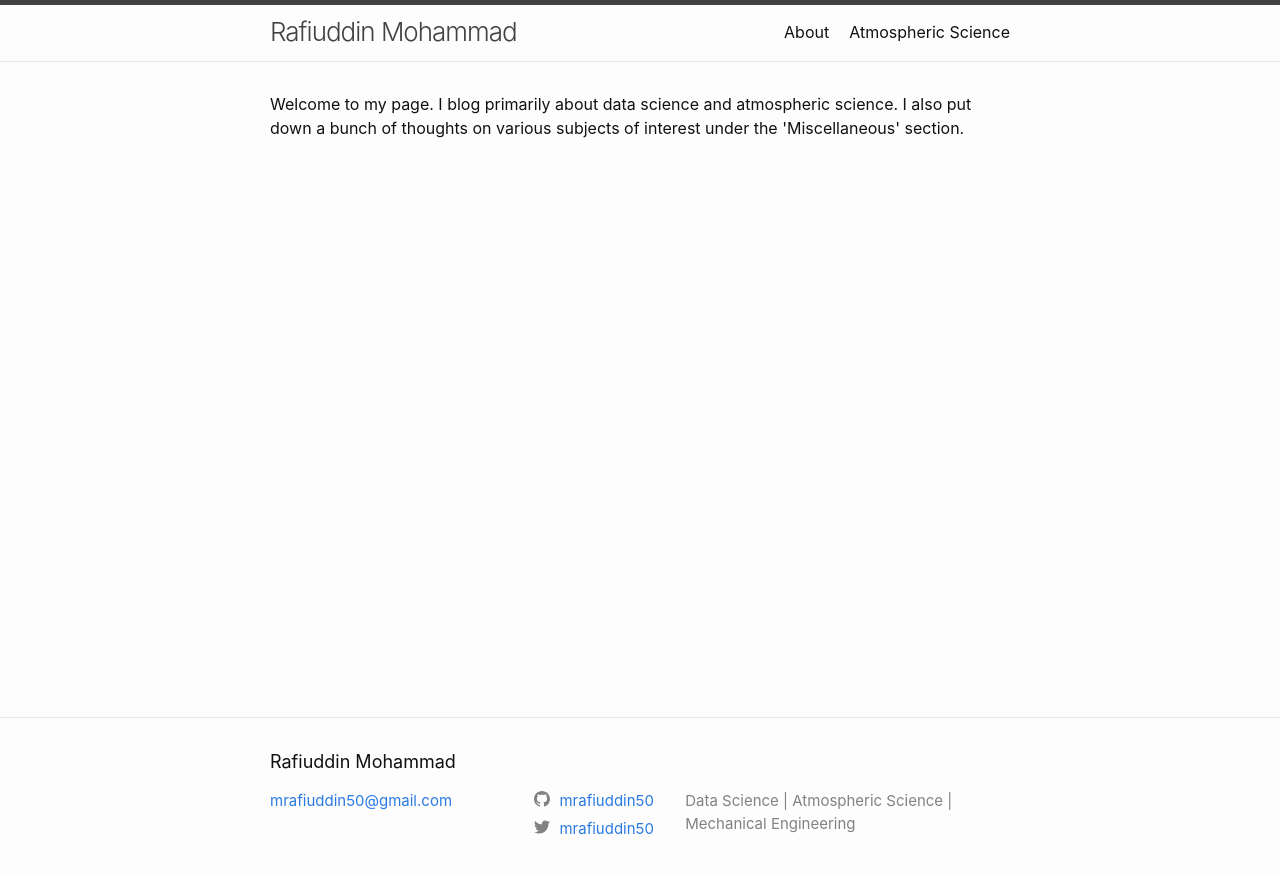
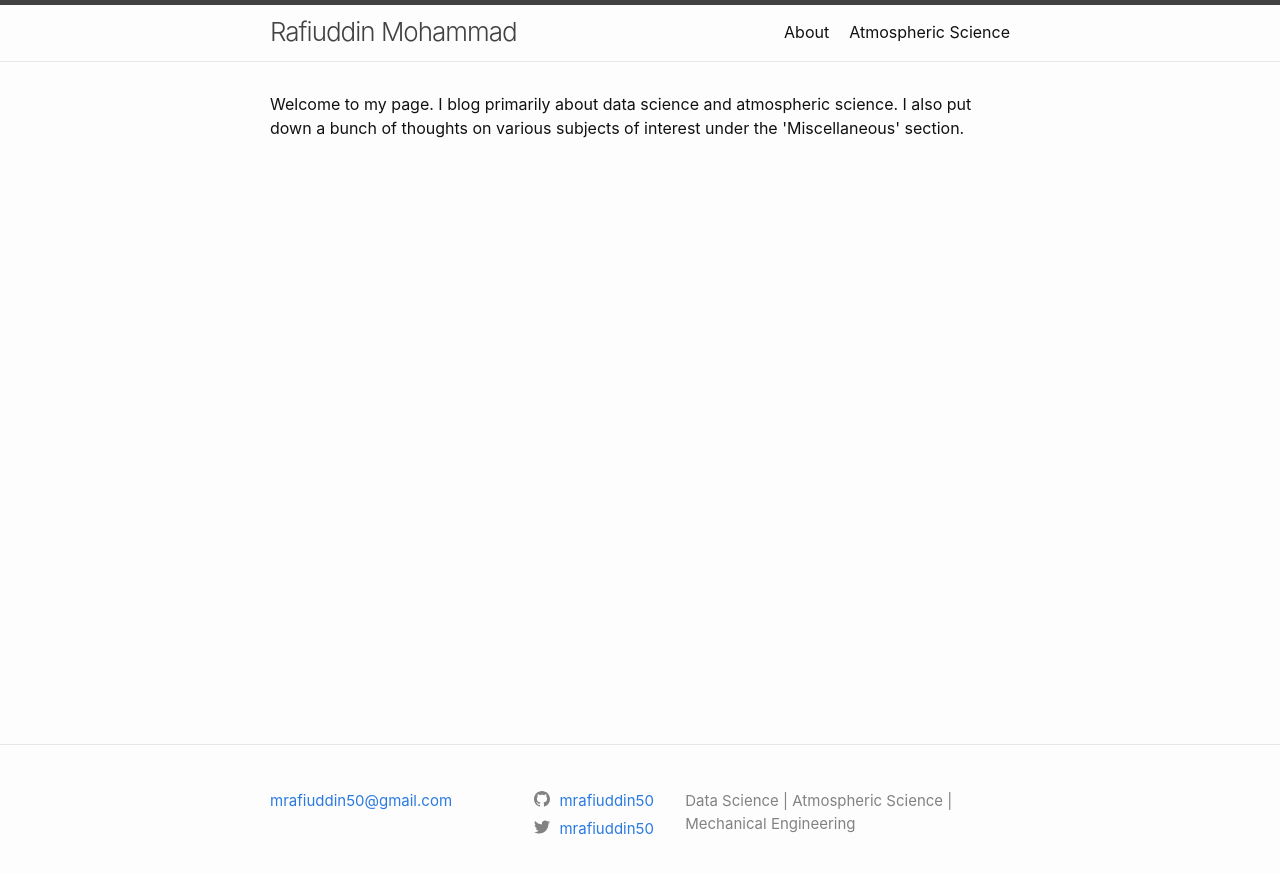
Before and after one commit to mrafiuddin50/mrafiuddin50.github.io, a Jekyll site: the page built from index.markdown, in a window 1280 px wide. Shown: the top 874 px of the page. Built offline with Jekyll 4.4.1, drawn with Linux system fonts in a browser that asks for light colours.

Commit message:
Update footer.html

```diff
--- a/_includes/footer.html
+++ b/_includes/footer.html
@@ -3,7 +3,8 @@
 
   <div class="wrapper">
 
-    <h2 class="footer-heading">{{ site.title | escape }}</h2>
+    <!-- <h2 class="footer-heading">{{ site.title | escape }}</h2> -->
+    <h2 class="footer-heading">{{}}</h2>
 
     <div class="footer-col-wrapper">
       <div class="footer-col footer-col-1">
```
